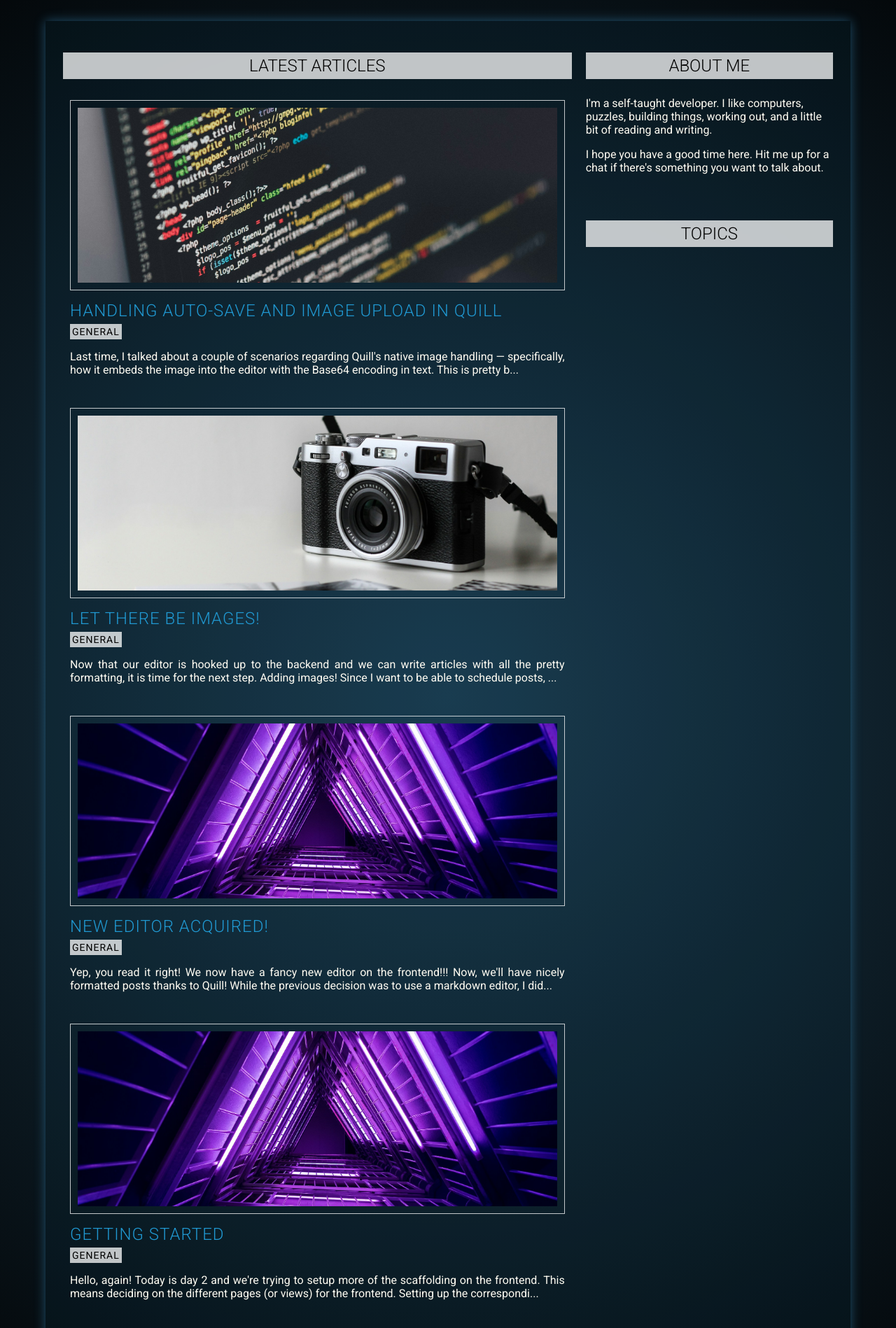
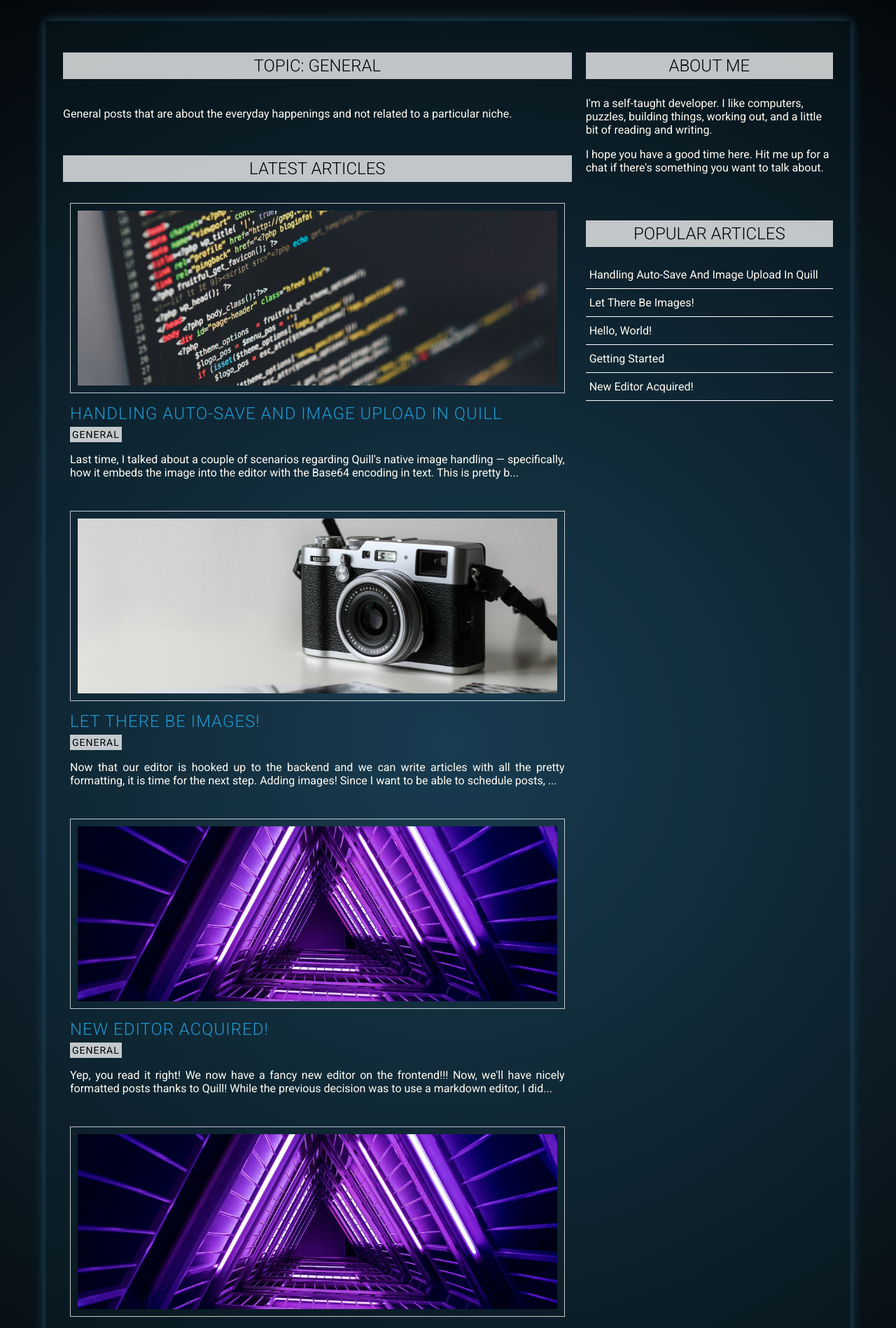
Before and after one commit to TheYorouzoya/dev-blog, a Django app: a page that uses blog/templates/blog/index.html in a window 1280 px wide. Shown: the part 401-2299 px from the top of the page at 70% size. Run offline with Django 5.2, Linux system fonts and the light colour scheme; data comes from the database, SQL or seed files in the repository; both versions use the stored data as it was after the commit.

Commit message:
Add View Count To Articles, Add Popular Article Widget To Sidebar

```diff
--- a/blog/models.py
+++ b/blog/models.py
@@ -46,6 +46,7 @@ class Article(models.Model):
         PUBLISHED = "PU", _("Published")
 
     title = models.CharField(max_length=250)
+    views = models.PositiveIntegerField(default=0)
     slug = models.SlugField(max_length=255, unique=True)
     content = models.TextField()
     excerpt = models.TextField(max_length=200, blank=True)
--- a/blog/static/blog/css/index.css
+++ b/blog/static/blog/css/index.css
@@ -7,6 +7,11 @@
 
 .blog-content-container :first-child {
     grid-column: span 2;
+}
+
+.content-left > .topic-description {
+    margin-top: 40px;
+    margin-bottom: 50px;
 }
 
 .article-card {
--- a/blog/static/blog/css/layout.css
+++ b/blog/static/blog/css/layout.css
@@ -34,6 +34,10 @@ blockquote {
     margin-top: 5px;
     padding: 5px;
     padding-left: 16px;
+}
+
+a {
+    text-decoration: inherit;
 }
 
 #blog-container {
@@ -308,16 +312,24 @@ nav {
         .topics-card-row {
             display: flex;
             justify-content: space-between;
-            border-bottom: 1px solid white;
-            padding: 10px 5px;
-            text-decoration: inherit;
-            color: var(--text);
-        }
-
-        .topics-card-row:hover {
-            background-color: var(--hover-bg-light);
         }
     }
+
+    .popular-article-card {
+        display: flex;
+        flex-direction: column;
+    }
+
+    .sidebar-row {
+        border-bottom: 1px solid white;
+        padding: 10px 5px;
+        color: var(--text);
+    }
+
+    .sidebar-row:hover {
+        background-color: var(--hover-bg-light);
+    }
+
 }
 
 .pagination > .step-links {
--- a/blog/templates/blog/dashboard.html
+++ b/blog/templates/blog/dashboard.html
@@ -15,6 +15,7 @@
     {% endif %}
 
     {% if page_obj %}
+        <div class="dashboard-container">
         {% for article in page_obj %}
             <article class="article-card">
                 <h2>
@@ -30,9 +31,10 @@
                     {% endif %}
                 </a></h2>
                 <div>{{ article.topic }}</div>
-                <div>{{ article.excerpt }}</div>
+                <div>Views: {{ article.views }} </div>
             </article>
         {% endfor %}
+        </div>
         <div class="pagination">
             <span class="step-links">
                 {% if page_obj.has_previous %}
--- a/blog/templates/blog/index.html
+++ b/blog/templates/blog/index.html
@@ -12,6 +12,11 @@
 {% block body %}
 <div class="blog-content-container">
     <div class="content-left">
+        {% if topic %}
+        <h2 class="content-heading">Topic: {{ topic.name }}</h2>
+        <div class="topic-description">{{ topic.description }}</div>
+        {% endif %}
+
         <h2 class="content-heading">Latest Articles</h2>
             {% if message %}
                 <div>{{ message }}</div>
@@ -46,10 +51,12 @@
                     {% endif %}
                 </span>
             </div>
+        {% else %}
+        <div style="text-align: center;">Nothing here yet.</div>
         {% endif %}
         </div>
         <div class="content-right">
-        {% include "blog/sidebar.html" with topics=topics %}
+        {% include "blog/sidebar.html" with sidebar=sidebar %}
         </div>
     </div>
 {% endblock %}
--- a/blog/templates/blog/sidebar.html
+++ b/blog/templates/blog/sidebar.html
@@ -9,15 +9,30 @@
         </div>
     </section>
 
+    {% if sidebar.top_articles %}
+    <section>
+        <h2 class="content-heading">Popular Articles</h2>
+        <div class="popular-article-card">
+            {% for article in sidebar.top_articles %}
+                <a class="sidebar-row" href="{% url "blog:articles" article.slug %}">
+                    {{ article.title }}
+                </a>
+            {% endfor %}
+        </div>
+    </section>
+    {% endif %}
+
+    {% if sidebar.topics %}
     <section>
         <h2 class="content-heading">Topics</h2>
         <div class="topics-card">
-            {% for topic in topics %}
-                <a class="topics-card-row" href="{% url "blog:topic" topic.slug %}">
+            {% for topic in sidebar.topics %}
+                <a class="topics-card-row sidebar-row" href="{% url "blog:topic" topic.slug %}">
                     <span>{{ topic.name }}</span>
                     <span>{{ topic.article_count }}</span>
                 </a>
             {% endfor %}
         </div>
     </section>
+    {% endif %}
 </div>
--- a/blog/views/topic_views.py
+++ b/blog/views/topic_views.py
@@ -23,9 +23,25 @@ def topic(request, topic_slug):
     articles = Article.objects.filter(topic=topic)
     paginator = Paginator(articles, ARTICLES_PER_PAGE)
 
+    top_articles = Article.objects.filter(topic=topic).order_by('-views')[:5]
+
     try:
         page_obj = paginator.page(page_num)
     except EmptyPage as e:
-        return render(request, 'blog/index.html', {"message": str(e)})
+        context = {
+            "message": str(e),
+            "topic": topic,
+            "sidebar": {
+                "top_articles": top_articles,
+            },
+        }
+        return render(request, 'blog/index.html', context)
 
-    return render(request, 'blog/index.html', { "page_obj": page_obj })
+    context = {
+        "page_obj": page_obj,
+        "topic": topic,
+        "sidebar": {
+            "top_articles": top_articles,
+        },
+    }
+    return render(request, 'blog/index.html', context)
```
Also changed, not shown: blog/views/article_views.py (+13 -3 lines), blog/migrations/0005_article_views_alter_article_featured_image.py (added), db.sqlite3.
